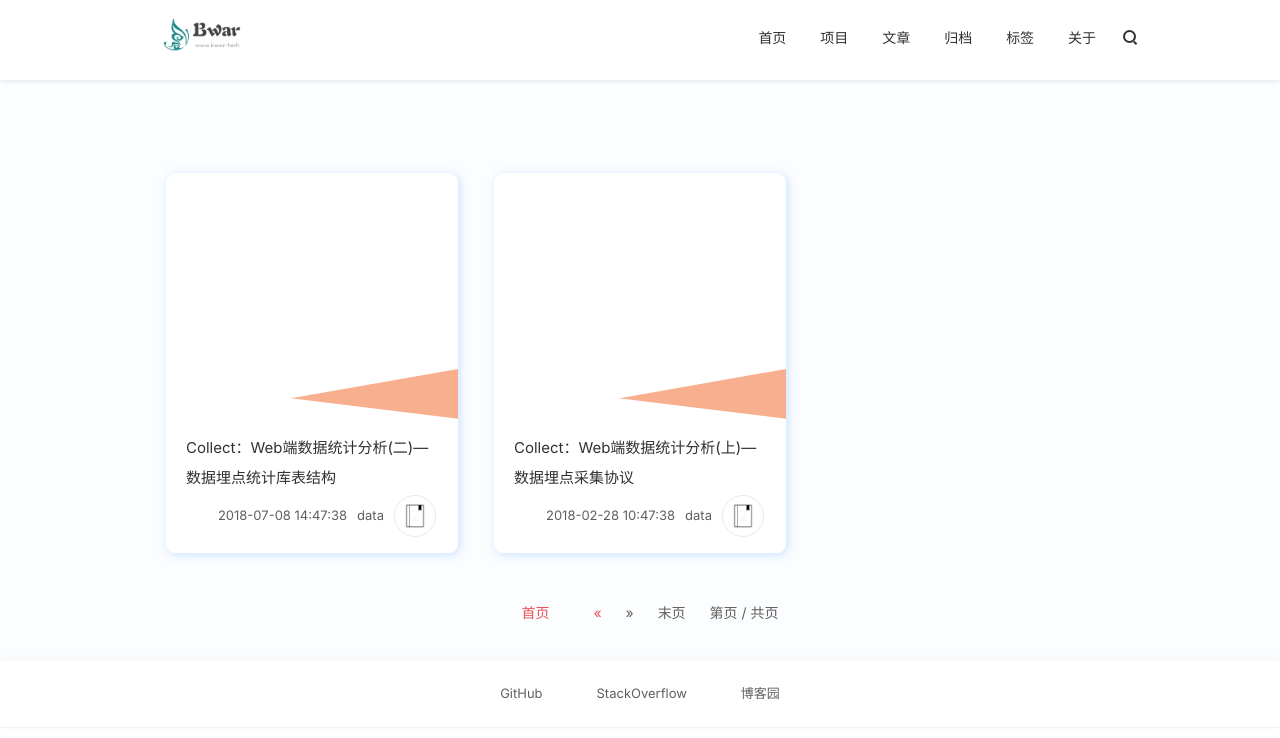
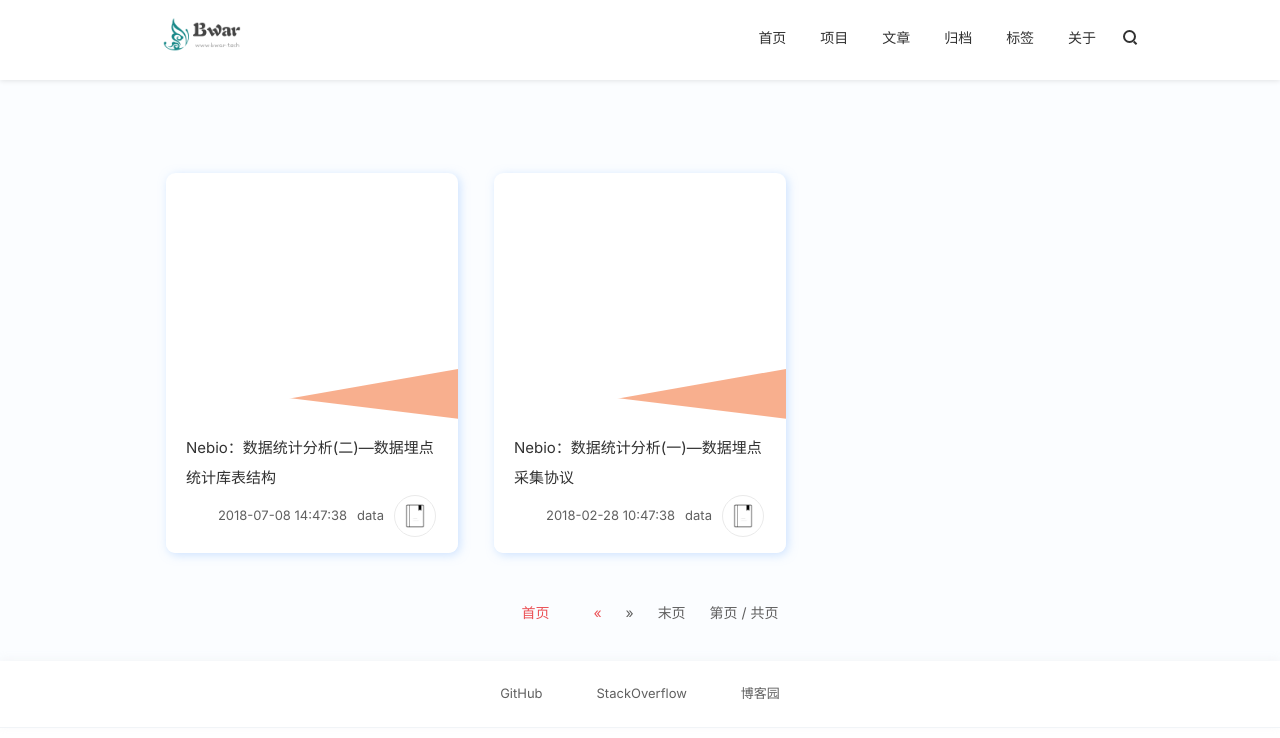
Before and after one commit to Bwar/bwar.github.io, a Jekyll site: the page built from article/index.html, in a window 1280 px wide. Shown: the top 738 px of the page. Built offline with Jekyll 4.4.1, drawn with Linux system fonts in a browser that asks for light colours; nearby versions of some CDN libraries; comment, search, counter and statistics services are not loaded.

Commit message:
add nebio table

```diff
--- a/_posts/article/2018-02-28-Collect.md
+++ b/_posts/article/2018-02-28-Collect.md
@@ -2,7 +2,7 @@
 layout: blog
 article: true
 category: data
-title:  Collect：Web端数据统计分析(上)—数据埋点采集协议
+title:  Nebio：数据统计分析(一)—数据埋点采集协议
 date:   2018-02-28 10:47:38
 tags:
 - data
```
Also changed, not shown: _posts/article/2018-07-08-nebio-table.md (+7 -8 lines).
